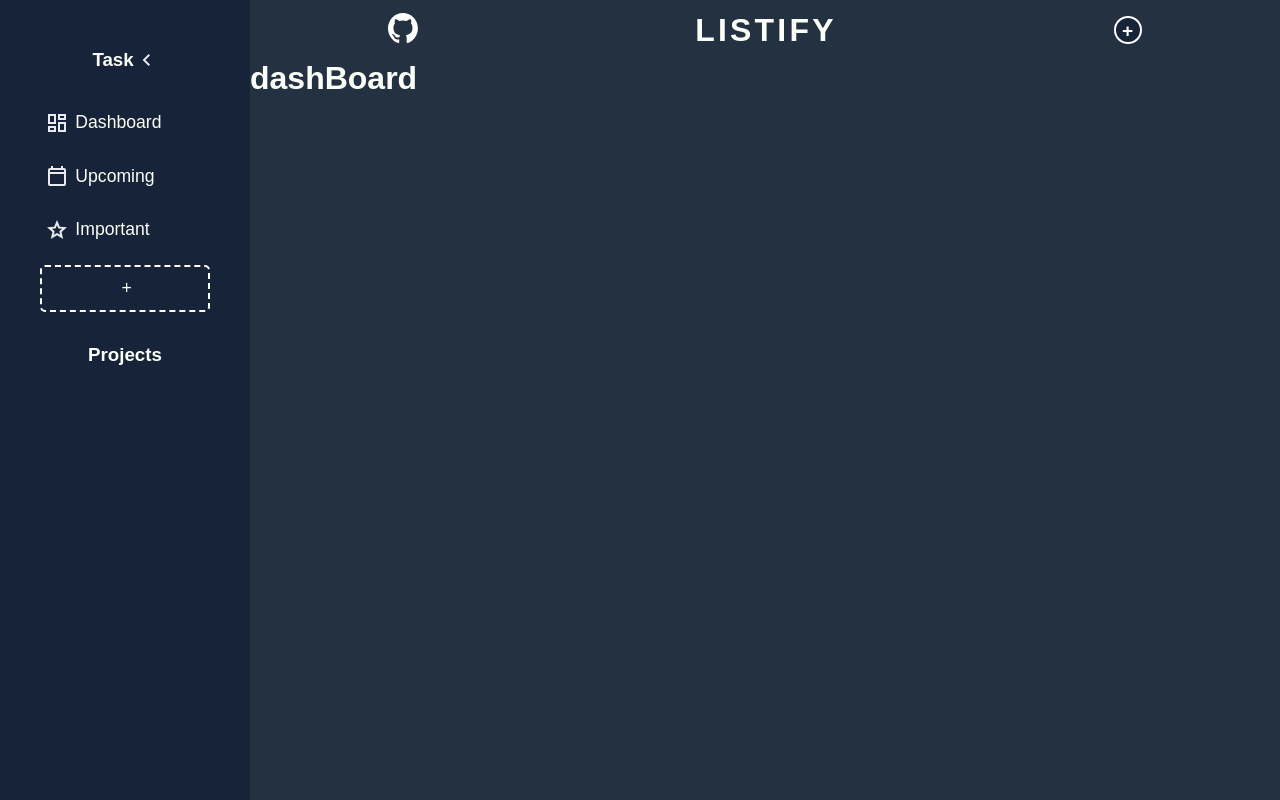
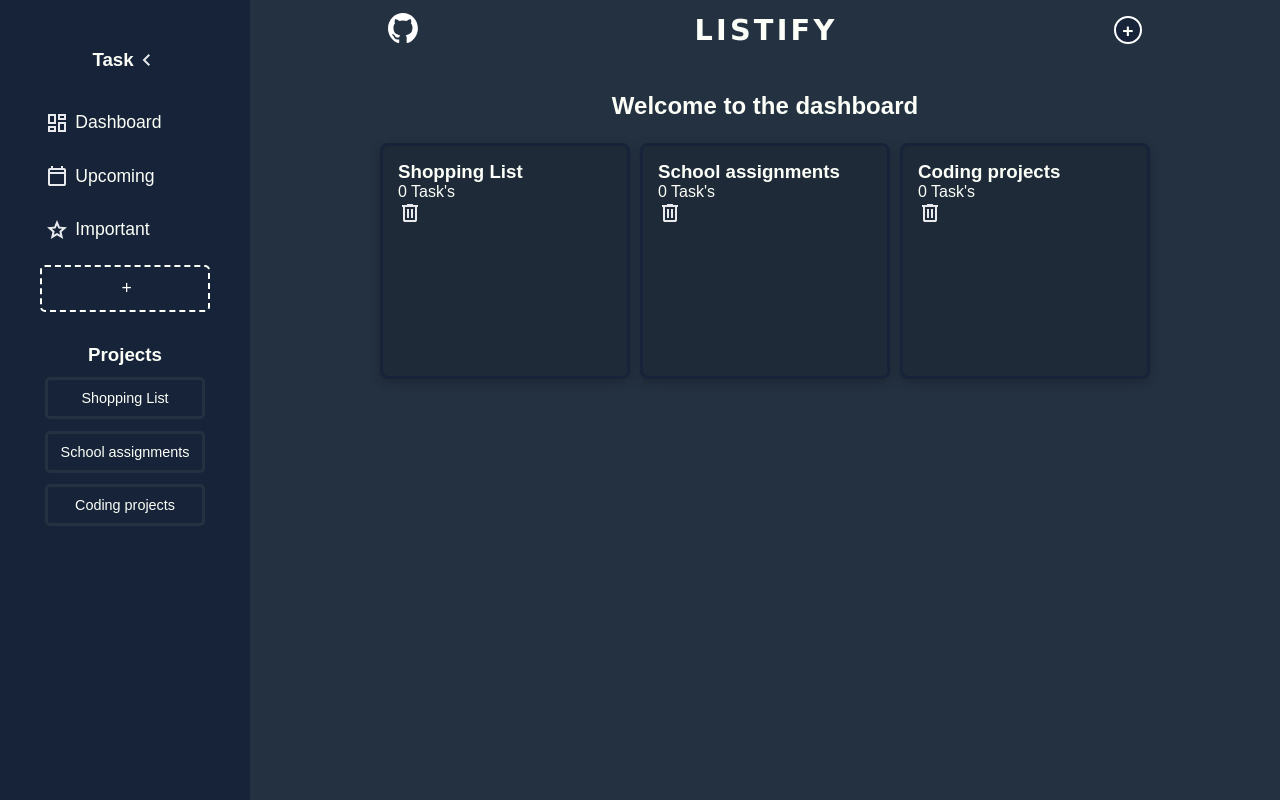
Before and after one commit to alxxjandro/todo-app, a website built with webpack: page src/template.html in a window 1280 px wide. Built offline with nearby package versions, Linux system fonts and the light colour scheme.

Commit message:
working on loading a particular screen for each project itself

```diff
--- a/src/GUI/createProjectMenu.js
+++ b/src/GUI/createProjectMenu.js
@@ -93,15 +93,20 @@ export const addToDashboard = function (list,div,index) {
     const delButton = Object.assign(document.createElement("img"),{src : images.trashcan});
     component.appendChild(delButton);
 
+    //dashboard lists events listeners
+    component.addEventListener("click", () => {
+        console.log(`${list.getTitle}`);
+        //call function that loads the project
+    });
+
     delButton.addEventListener("click", () => {
         deleteProject(list);
     })
 
-    addToSidebar(list.getTitle,index);
+    addToSidebar(list,index);
 }
 
 export const deleteProject = function (list) {
-
     let index = dashboardTasks.indexOf(list);
     if (index != -1) {
         deleteList(list);
--- a/src/css/dashboard.css
+++ b/src/css/dashboard.css
@@ -0,0 +1,8 @@
+.goToDashboard{
+    text-align: center;
+    padding: 2rem 2rem .8rem 2rem;
+}
+
+.goToDashboard > h1{
+    font-size: 1.5rem;
+}
--- a/src/css/navbar.css
+++ b/src/css/navbar.css
@@ -13,6 +13,11 @@
 
 .navbarTitle{
     letter-spacing: .2rem;
+}
+
+.navbarTitle > h1 {
+    font-family:'Lucida Sans', 'Lucida Sans Regular', 'Lucida Grande', 'Lucida Sans Unicode', Geneva, Verdana, sans-serif;
+    font-size: 1.8rem;
 }
 
 .addButton > button{
--- a/src/index.js
+++ b/src/index.js
@@ -2,6 +2,7 @@ import "./css/general.css";
 import navBar from "./GUI/navbar";
 import sideBar from "./GUI/sidebar";
 import goToDashboard from "./logic/dashboard";
+import addList from "./logic/createProject";
 import createProject from "./GUI/createProjectMenu";
 import task, {list} from "./logic/todo";
 
@@ -12,6 +13,9 @@ const innitApp = function (){
     const content = body.appendChild(document.createElement("div"));
     content.classList.add("content");
 
-    //load the dashboard by default
+    //load the default projects and go to the dashboard
+    addList("Shopping List");
+    addList("School assignments");
+    addList("Coding projects")
     goToDashboard();
 }();
--- a/src/logic/createProject.js
+++ b/src/logic/createProject.js
@@ -55,7 +55,12 @@ export const deleteFromSidebar = function (index){
 export const addToSidebar = function (listName,index){
     if (!document.querySelector(`.task-sb-${index}`)){
         const container = document.querySelector(".sidebarsPjs");
-        let component = createElem("button",[`${listName}`],["projectBtn",`task-sb-${index}`],container);
+        let component = createElem("button",[`${listName.getTitle}`],["projectBtn",`task-sb-${index}`],container);
+
+        //sidebar buttons event listener
+        component.addEventListener("click", () => {
+            console.log(`${listName.getTitle}`);
+        });
     }
 }
 
--- a/src/logic/dashboard.js
+++ b/src/logic/dashboard.js
@@ -1,10 +1,11 @@
 import createElem, * as utils from "../logic/utilities";
 import addList, { loadDashboardLists, dashboardTasks } from "./createProject.js";
+import "../css/dashboard.css";
 
 const goToDashboard = function(){
     const contentDiv = document.querySelector(".content");
     contentDiv.innerHTML = "";
-    contentDiv.appendChild(createElem("h1",["dashBoard"],["goToDashboard"]));
+    contentDiv.appendChild(createElem("h1",["Welcome to the dashboard"],["goToDashboard"]));
 
     loadDashboardLists(dashboardTasks);
 };
```
